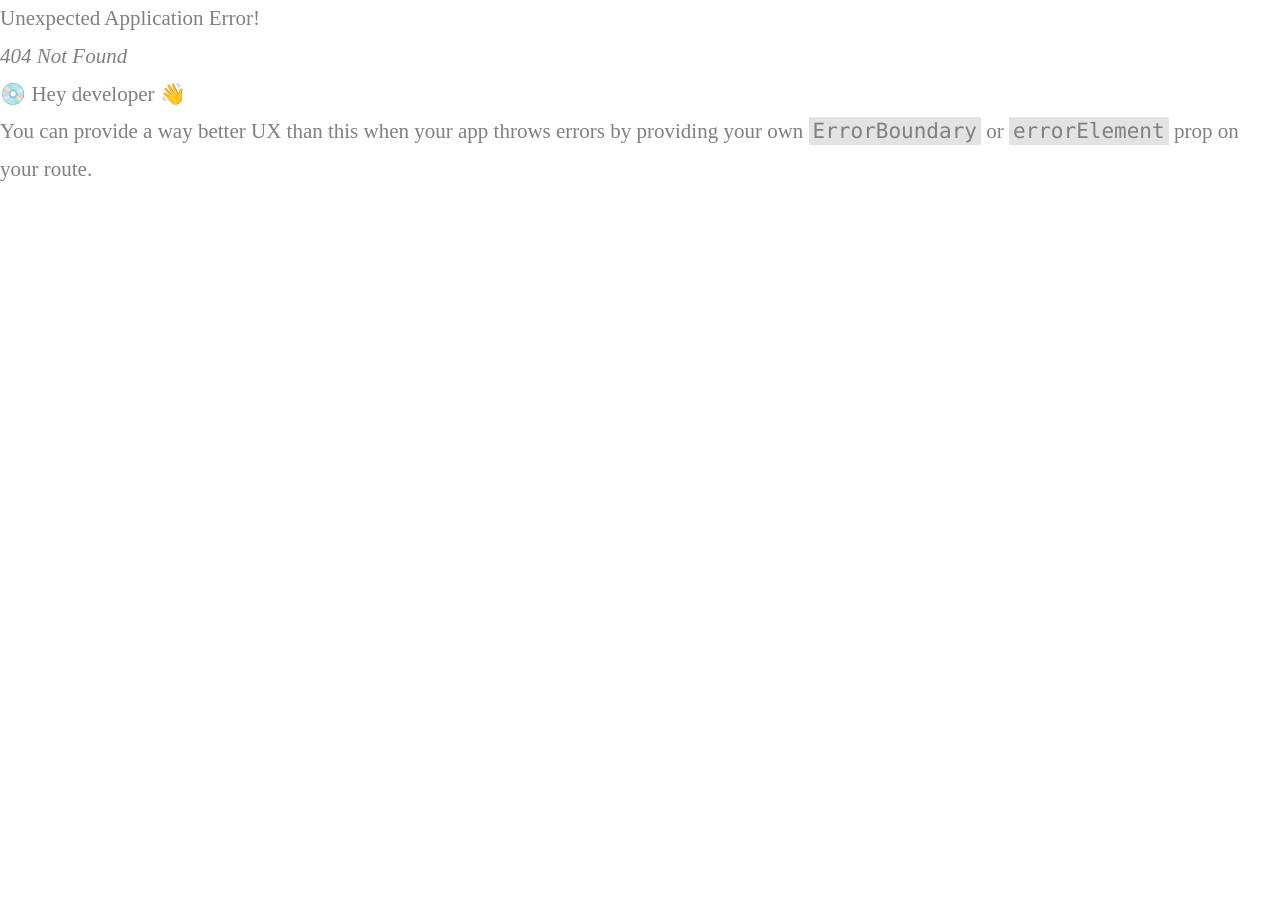
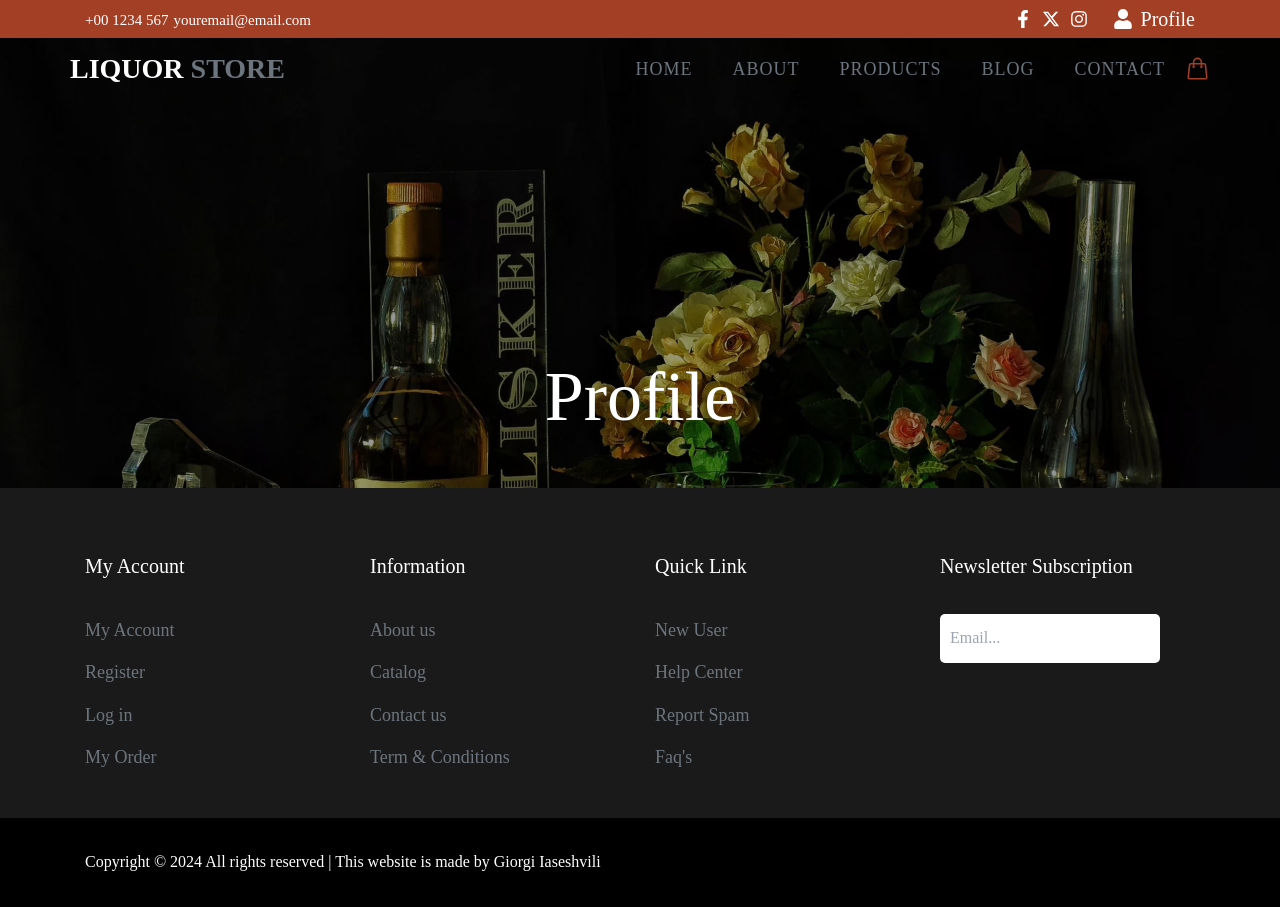
Before and after one commit to IASIKO/tbc-react-course, a React (Create React App) app: page /profile in a window 1280 px wide. Before the commit this address had no page. Before the commit the page ends 800 px from the top, so only its background shows below. Built offline with nearby package versions, Linux system fonts and the light colour scheme.

Commit message:
Add profile page

```diff
--- a/src/components/Blog/BlogCard.jsx
+++ b/src/components/Blog/BlogCard.jsx
@@ -15,7 +15,7 @@ const BlogCard = ({ listItem }) => {
           {listItem.title}
         </h3>
         <p className="mb-[10px]">{listItem.description}</p>
-        <a href="#" className="text-[#a23f25] italic font-bold">
+        <a href="#" className="text-red italic font-bold">
           Continue
         </a>
       </div>
--- a/src/components/Blog/BlogList.jsx
+++ b/src/components/Blog/BlogList.jsx
@@ -7,7 +7,7 @@ const BlogList = ({ blogListData }) => {
       <div className="max-w-[1140px] px-[15px] m-auto animate-[fall_2s_ease_100ms]">
         <div className="mb-[30px]">
           <div className="text-center">
-            <span className="text-[#a23f25] text-[21px] font-normal italic">
+            <span className="text-red text-[21px] font-normal italic">
               Blog
             </span>
             <h2 className="text-[40px] font-bold text-black">Recent Blog</h2>
--- a/src/components/Home/LandingContent.jsx
+++ b/src/components/Home/LandingContent.jsx
@@ -37,7 +37,7 @@ const LandingContent = () => {
         <div className="max-w-[960px] px-[15px] flex justify-center items-center m-auto">
           <div className="h-[780px] w-[100%] flex flex-wrap bg-about-image bg-cover bg-no-repeat bg-center "></div>
           <div className="pl-[30px] py-[30px] max-w-[50%] flex flex-[0_0_50%] flex-col animate-[fall_2s_ease_100ms]">
-            <span className="text-[#a23f25] text-[21px] font-normal italic">
+            <span className="text-red text-[21px] font-normal italic">
               Since 1905
             </span>
             <h2 className="text-[45px] font-bold text-black leading-normal">
@@ -56,7 +56,7 @@ const LandingContent = () => {
               to its own, safe country.
             </p>
             <p className="text-[35px] text-black mb-[10px]">
-              <strong className="italic text-[#a23f25] font-semibold">
+              <strong className="italic text-red font-semibold">
                 115{" "}
               </strong>
               <span>Years of Experience In Business</span>
@@ -64,16 +64,17 @@ const LandingContent = () => {
           </div>
         </div>
       </section>
+
+      <ProductsList />
+
       <section>
         <BlogList blogListData={homeBlogListData} />
-        <div className="flex justify-center">
+        <div className="flex justify-center mb-[60px]">
           <Button>
-            <Link to="/blog">See More</Link>
+            <Link to="/blog">See More...</Link>
           </Button>
         </div>
       </section>
-
-      <ProductsList />
     </>
   );
 };
--- a/src/components/RootLayout/Header.jsx
+++ b/src/components/RootLayout/Header.jsx
@@ -1,10 +1,17 @@
 import React from "react";
 import { Link, NavLink } from "react-router-dom";
+import { FaUser } from "react-icons/fa";
+import { HiOutlineShoppingBag } from "react-icons/hi2";
+import { FaFacebookF } from "react-icons/fa";
+import { FaXTwitter } from "react-icons/fa6";
+import { FaInstagram } from "react-icons/fa";
 
 const Header = () => {
+  const isUserLogedin = true;
+
   return (
     <header>
-      <div className="relative z-0 w-[100%] bg-[#a23f25]">
+      <div className="relative z-0 w-[100%] bg-red">
         <div className="max-w-[1140px] m-auto">
           <div className="flex flex-wrap px-[15px]">
             <div className="contactRow flex items-center flex-[0_0_50%] max-w-[50%]">
@@ -19,29 +26,37 @@ const Header = () => {
             </div>
 
             <div className="flex justify-end flex-[0_0_50%] max-w-[50%]">
-              <div className="socialMedia mr-[15px]">
-                <p className="w-[100%] flex">
+              <div className="socialMedia mr-[15px] flex items-center">
+                <p className="w-[100%] flex text-[18px]">
                   <a
                     href="#"
                     className="h-[30px] mr-[10px] flex items-center justify-center text-white"
                   >
-                    FB
+                    <FaFacebookF />
                   </a>
                   <a
                     href="#"
                     className="h-[30px] mr-[10px] flex items-center justify-center text-white"
                   >
-                    TW
+                    <FaXTwitter />
                   </a>
                   <a
                     href="#"
                     className="h-[30px] mr-[10px] flex items-center justify-center text-white"
                   >
-                    IN
+                    <FaInstagram />
                   </a>
                 </p>
               </div>
-              <div className="reg">
+              {isUserLogedin ? (
+                <button className="text-white text-[20px]">
+                  <Link to="profile" className="flex items-center gap-2">
+                    <FaUser />
+                    Profile
+                  </Link>
+                </button>
+              ) : (
+                <div>
                   <p className="font-extralight ">
                     <a
                       href="#"
@@ -57,6 +72,7 @@ const Header = () => {
                     </a>
                   </p>
                 </div>
+              )}
             </div>
           </div>
         </div>
@@ -78,8 +94,8 @@ const Header = () => {
                   to="/"
                   className={({ isActive }) =>
                     isActive
-                      ? "text-[#a23f25] text-[18px] py-[15px] px-[20px] font-medium uppercase tracking-[1px] opacity-100 hover:cursor-pointer hover:text-[#a23f25] hover:transition-all"
-                      : "text-gray text-[18px] py-[15px] px-[20px] font-medium uppercase tracking-[1px] opacity-100 hover:cursor-pointer hover:text-[#a23f25] hover:transition-all"
+                      ? "text-red text-[18px] py-[15px] px-[20px] font-medium uppercase tracking-[1px] opacity-100 hover:cursor-pointer hover:text-red hover:transition-all"
+                      : "text-gray text-[18px] py-[15px] px-[20px] font-medium uppercase tracking-[1px] opacity-100 hover:cursor-pointer hover:text-red hover:transition-all"
                   }
                   end
                 >
@@ -91,8 +107,8 @@ const Header = () => {
                   to="/about"
                   className={({ isActive }) =>
                     isActive
-                      ? "text-[#a23f25] text-[18px] py-[15px] px-[20px] font-medium uppercase tracking-[1px] opacity-100 hover:cursor-pointer hover:text-[#a23f25] hover:transition-all"
-                      : "text-gray text-[18px] py-[15px] px-[20px] font-medium uppercase tracking-[1px] opacity-100 hover:cursor-pointer hover:text-[#a23f25] hover:transition-all"
+                      ? "text-red text-[18px] py-[15px] px-[20px] font-medium uppercase tracking-[1px] opacity-100 hover:cursor-pointer hover:text-red hover:transition-all"
+                      : "text-gray text-[18px] py-[15px] px-[20px] font-medium uppercase tracking-[1px] opacity-100 hover:cursor-pointer hover:text-red hover:transition-all"
                   }
                 >
                   About
@@ -103,8 +119,8 @@ const Header = () => {
                   to="/products"
                   className={({ isActive }) =>
                     isActive
-                      ? "text-[#a23f25] text-[18px] py-[15px] px-[20px] font-medium uppercase tracking-[1px] opacity-100 hover:cursor-pointer hover:text-[#a23f25] hover:transition-all"
-                      : "text-gray text-[18px] py-[15px] px-[20px] font-medium uppercase tracking-[1px] opacity-100 hover:cursor-pointer hover:text-[#a23f25] hover:transition-all"
+                      ? "text-red text-[18px] py-[15px] px-[20px] font-medium uppercase tracking-[1px] opacity-100 hover:cursor-pointer hover:text-red hover:transition-all"
+                      : "text-gray text-[18px] py-[15px] px-[20px] font-medium uppercase tracking-[1px] opacity-100 hover:cursor-pointer hover:text-red hover:transition-all"
                   }
                 >
                   Products
@@ -115,8 +131,8 @@ const Header = () => {
                   to="/blog"
                   className={({ isActive }) =>
                     isActive
-                      ? "text-[#a23f25] text-[18px] py-[15px] px-[20px] font-medium uppercase tracking-[1px] opacity-100 hover:cursor-pointer hover:text-[#a23f25] hover:transition-all"
-                      : "text-gray text-[18px] py-[15px] px-[20px] font-medium uppercase tracking-[1px] opacity-100 hover:cursor-pointer hover:text-[#a23f25] hover:transition-all"
+                      ? "text-red text-[18px] py-[15px] px-[20px] font-medium uppercase tracking-[1px] opacity-100 hover:cursor-pointer hover:text-red hover:transition-all"
+                      : "text-gray text-[18px] py-[15px] px-[20px] font-medium uppercase tracking-[1px] opacity-100 hover:cursor-pointer hover:text-red hover:transition-all"
                   }
                 >
                   Blog
@@ -127,8 +143,8 @@ const Header = () => {
                   to="/contact"
                   className={({ isActive }) =>
                     isActive
-                      ? "text-[#a23f25] text-[18px] py-[15px] px-[20px] font-medium uppercase tracking-[1px] opacity-100 hover:cursor-pointer hover:text-[#a23f25] hover:transition-all"
-                      : "text-gray text-[18px] py-[15px] px-[20px] font-medium uppercase tracking-[1px] opacity-100 hover:cursor-pointer hover:text-[#a23f25] hover:transition-all"
+                      ? "text-red text-[18px] py-[15px] px-[20px] font-medium uppercase tracking-[1px] opacity-100 hover:cursor-pointer hover:text-red hover:transition-all"
+                      : "text-gray text-[18px] py-[15px] px-[20px] font-medium uppercase tracking-[1px] opacity-100 hover:cursor-pointer hover:text-red hover:transition-all"
                   }
                 >
                   Contact
@@ -136,7 +152,9 @@ const Header = () => {
               </li>
             </ul>
           </div>
-          <div className="text-red">Cart</div>
+          <div className="text-red text-[25px]">
+            <HiOutlineShoppingBag />
+          </div>
         </div>
       </nav>
     </header>
--- a/src/components/products/Product.jsx
+++ b/src/components/products/ProductCard.jsx
@@ -1,7 +1,7 @@
 import React from "react";
 import Button from "../UI/Button";
 
-const Product = ({ productInfo }) => {
+const ProductCard = ({ productInfo }) => {
   return (
     <div className="flex flex-col justify-center items-center">
       <img
@@ -23,4 +23,4 @@ const Product = ({ productInfo }) => {
   );
 };
 
-export default Product;
+export default ProductCard;
--- a/src/components/products/ProductsList.jsx
+++ b/src/components/products/ProductsList.jsx
@@ -1,6 +1,6 @@
 import React from "react";
 import Search from "../Search";
-import Product from "./Product";
+import Product from "./ProductCard";
 import Button from "../UI/Button";
 
 const productsData = [
--- a/src/index.css
+++ b/src/index.css
@@ -8,7 +8,7 @@
   --indigo: #6610f2;
   --purple: #6f42c1;
   --pink: #e83e8c;
-  --red: #dc3545;
+  --red: #a23f25;
   --orange: #fd7e14;
   --yellow: #ffc107;
   --green: #28a745;
--- /dev/null
+++ b/src/pages/Profile.jsx
@@ -0,0 +1,12 @@
+import React from "react";
+import TitleBgImage from "../components/UI/TitleBgImage";
+
+const Profile = () => {
+  return (
+    <div>
+      <TitleBgImage>Profile</TitleBgImage>
+    </div>
+  );
+};
+
+export default Profile;
--- a/src/router.js
+++ b/src/router.js
@@ -5,6 +5,7 @@ import Contact from "./pages/Contact";
 import About from "./pages/About";
 import Blog from "./pages/Blog";
 import Products from "./pages/Products";
+import Profile from "./pages/Profile";
 
 export const router = createBrowserRouter([
   {
@@ -31,6 +32,10 @@ export const router = createBrowserRouter([
         path: "/contact",
         element: <Contact />,
       },
+      {
+        path: "/profile",
+        element: <Profile />,
+      },
     ],
   },
 ]);
```
Lines whose indentation alone changed are shown as unchanged.
